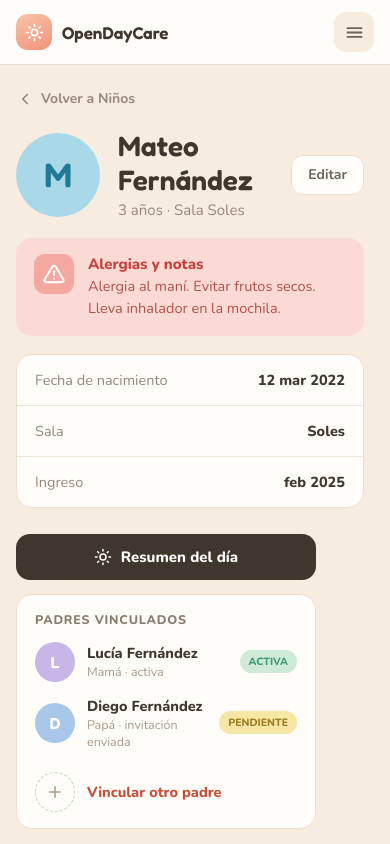
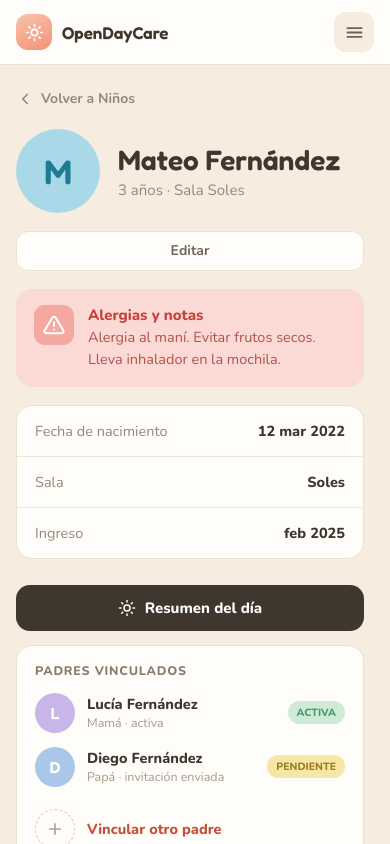
Before and after one commit to NokrisMx/open-daycare, a Next.js app: page /kids/1 in a window 390 px wide. Built offline with nearby package versions, Linux system fonts and the light colour scheme.

Commit message:
PASO 8. Mejorar diseño responsivo en componentes KidCard, KidProfile y KidsList

```diff
--- a/components/kids/kid-card.tsx
+++ b/components/kids/kid-card.tsx
@@ -46,7 +46,7 @@ export function KidCard({ kid }: KidCardProps) {
         {kid.initial}
       </div>
 
-      <div className="min-w-0 flex-1">
+      <div className="min-w-0 flex-1 break-words md:break-normal">
         <div className="font-display text-base font-semibold text-[#3F362E]">
           {kid.name}
         </div>
--- a/components/kids/kid-profile.tsx
+++ b/components/kids/kid-profile.tsx
@@ -72,9 +72,9 @@ export function KidProfile({ profile }: KidProfileProps) {
         Volver a Niños
       </Link>
 
-      <div className="flex flex-wrap items-start gap-[26px]">
-        <div className="flex min-w-[300px] flex-1 flex-col gap-[18px]">
-          <div className="flex items-center gap-[18px]">
+      <div className="flex flex-col items-stretch gap-[26px] md:flex-row md:flex-wrap md:items-start">
+        <div className="flex min-w-0 flex-1 flex-col gap-[18px] md:min-w-[300px]">
+          <div className="flex flex-wrap items-center gap-[18px] md:flex-nowrap">
             <div
               className={`font-display flex size-[84px] shrink-0 items-center justify-center rounded-full text-[34px] font-semibold ${kidAvatarToneClasses[profile.avatarTone]}`}
             >
@@ -90,7 +90,7 @@ export function KidProfile({ profile }: KidProfileProps) {
             </div>
             <button
               type="button"
-              className="rounded-xl border-[1.5px] border-[#ECE0D0] bg-[#FFFDF9] px-4 py-[9px] text-sm font-bold text-[#6E6359]"
+              className="w-full basis-full rounded-xl border-[1.5px] border-[#ECE0D0] bg-[#FFFDF9] px-4 py-[9px] text-sm font-bold text-[#6E6359] md:w-auto md:basis-auto"
             >
               Editar
             </button>
@@ -145,7 +145,7 @@ export function KidProfile({ profile }: KidProfileProps) {
           </div>
         </div>
 
-        <div className="flex w-[300px] shrink-0 flex-col gap-3.5">
+        <div className="flex w-full shrink-0 flex-col gap-3.5 md:w-[300px]">
           <button
             type="button"
             className="flex w-full items-center justify-center gap-[9px] rounded-[14px] bg-[#3F362E] p-[13px] text-[15px] font-extrabold text-white"
--- a/components/kids/kids-list.tsx
+++ b/components/kids/kids-list.tsx
@@ -8,7 +8,7 @@ export type KidsListProps = {
 export function KidsList({ roomName, kids }: KidsListProps) {
   return (
     <section>
-      <header className="mb-[22px] flex items-end justify-between gap-4">
+      <header className="mb-[22px] flex flex-col items-start justify-between gap-3 sm:flex-row sm:items-end sm:gap-4">
         <div>
           <div className="mb-1 text-[12.5px] font-extrabold tracking-[0.8px] text-[#D9583C]">
             GESTIÓN
@@ -71,7 +71,7 @@ export function KidsList({ roomName, kids }: KidsListProps) {
         <span aria-hidden="true" className="h-px flex-1 bg-[#E7DAC8]" />
       </div>
 
-      <div className="grid grid-cols-2 gap-3.5">
+      <div className="grid grid-cols-1 gap-3.5 md:grid-cols-2">
         {kids.map((kid) => (
           <KidCard key={kid.id} kid={kid} />
         ))}
```
